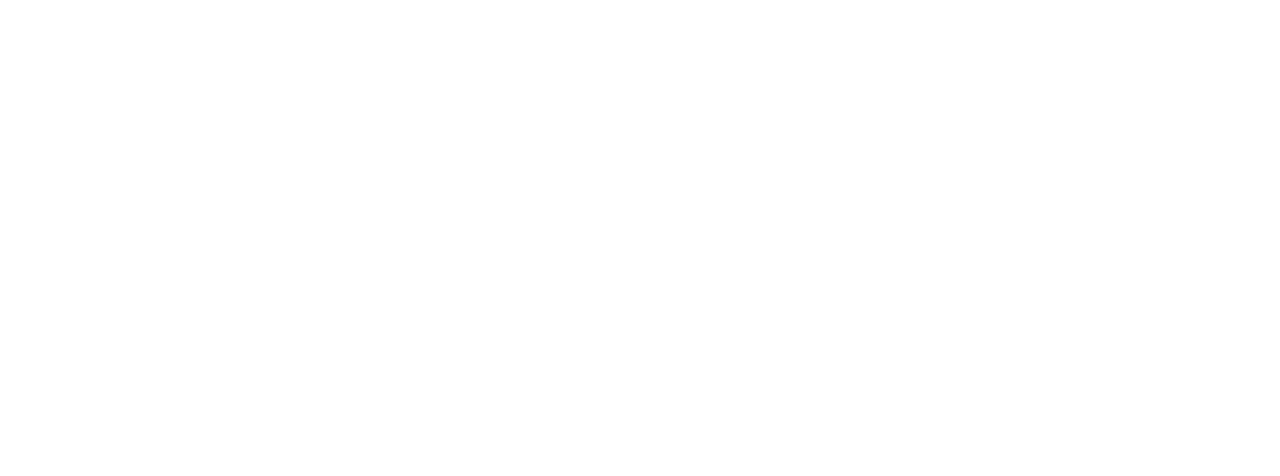
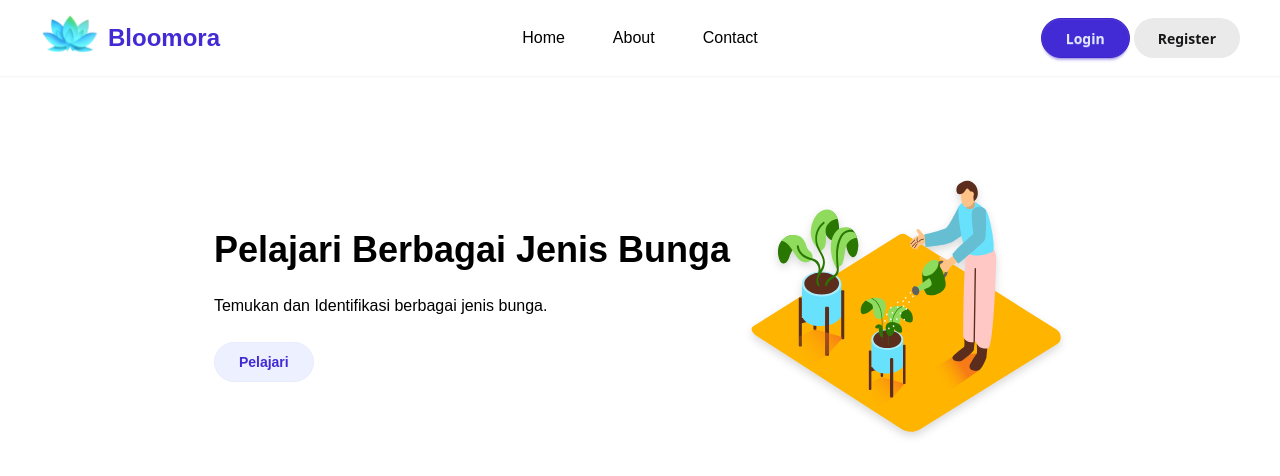
Before and after one commit to Ar-Syhptra/Flower-Classification-Website, a React (Vite) app in the folder src/client/: page / in a window 1280 px wide. Shown: the top 476 px of the page. Built offline with nearby package versions, Linux system fonts and the light colour scheme.

Commit message:
fix: Memperbaiki kesalahan

```diff
--- a/src/client/src/App.jsx
+++ b/src/client/src/App.jsx
@@ -1,11 +1,12 @@
 // import { useState } from "react";
+import HomePage from "./page/HomePage";
 import "./assets/styles/globals.css";
 
 function App() {
 
   return (
     <>
-      <div></div>
+      <HomePage />
     </>
   );
 }
```
